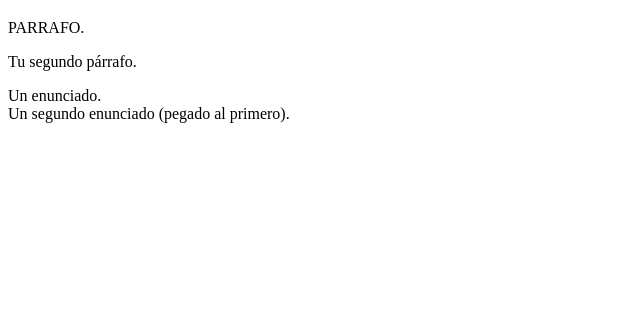
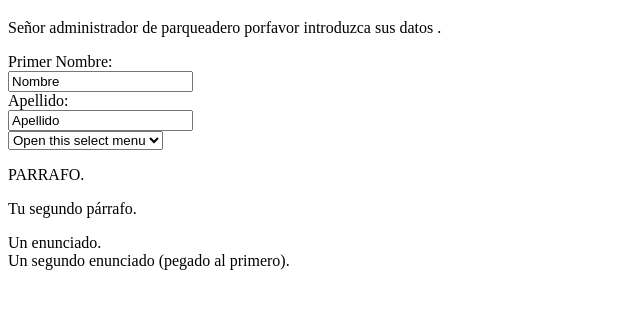
Before and after one commit to MarcelaCuartas/G3EasyParking, a plain HTML site: page FrontendEASY/src/main/webapp/index.html in a window 1280 px wide. Shown: the part 61-370 px from the top of the page, without its empty margins (0-640 px from the left). Drawn offline with Linux system fonts and the light colour scheme.

Commit message:
INTEGRANDO BOOTSTRAP AL PROYECTO 07/10/2021

```diff
--- a/FrontendEASY/src/main/webapp/index.html
+++ b/FrontendEASY/src/main/webapp/index.html
@@ -7,6 +7,21 @@
     <nav> </nav>
     <body>
         <h1>BIENVENIDOS A EASY PARKING</h1>
+        <p>Señor administrador de parqueadero porfavor introduzca sus datos .</p>
+        <form>
+            <label for="fname">Primer Nombre:</label><br>
+            <input type="text" id="fname" name="fname" value="Nombre"><br>
+            <label for="lname">Apellido:</label><br>
+            <input type="text" id="lname" name="lname" value="Apellido">
+        </form>
+
+        <select class="form-select" aria-label="Selecciones el tipo de vehiculo">
+            <option selected>Open this select menu</option>
+            <option value="1">Automovil</option>
+            <option value="2">Motocicleta</option>
+            <option value="3">Bicicleta</option>
+        </select>
+
         <p>PARRAFO.</p>
         <p>Tu segundo párrafo.</p>
         <p>Un enunciado.<br>
```
